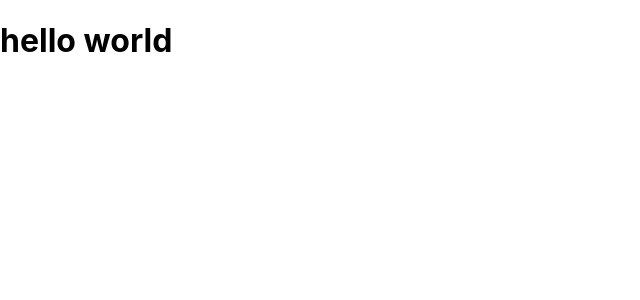
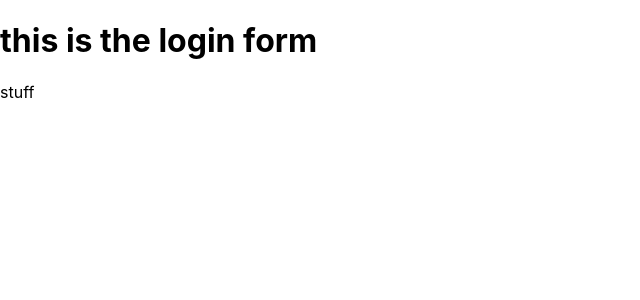
Before and after one commit to Build-Week-Disney-Parents/Front-End, a React (Create React App) app in the folder disney-parent/: page / in a window 1280 px wide. Shown: the top 300 px of the page, without its empty margins (0-640 px from the left). Built offline with nearby package versions, Linux system fonts and the light colour scheme.

Commit message:
added a component folder and starting to work on the skeleton for the log in and sign up forms, going to use formik

```diff
--- a/disney-parent/src/App.js
+++ b/disney-parent/src/App.js
@@ -1,8 +1,13 @@
 import React from 'react';
+import Login from './Components/Login';
 
 
 function App() {
-  return <h1>hello world</h1>
+  return (
+    <div>
+      <Login />
+    </div>
+  )
 }
 
 export default App;
--- /dev/null
+++ b/disney-parent/src/Components/Login.js
@@ -0,0 +1,10 @@
+import React from 'react';
+
+export default function Login() {
+    return (
+        <>
+            <h1>this is the login form</h1>
+            <p>stuff</p>
+        </>
+    )
+}
--- /dev/null
+++ b/disney-parent/src/Components/Signup.js
@@ -0,0 +1 @@
+import React from 'react';
```
